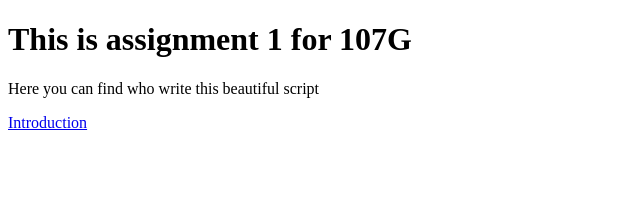
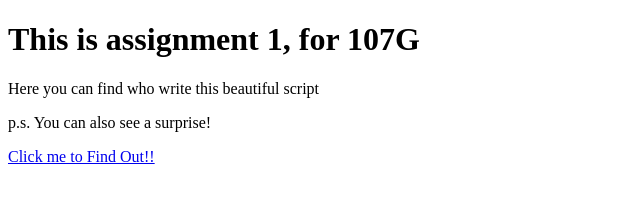
Before and after one commit to SaeSaeeda/107, a plain HTML site: page index.html in a window 1280 px wide. Shown: the whole page, without its empty margins (0-640 px from the left). Drawn offline with Linux system fonts and the light colour scheme.

Commit message:
forth try

```diff
--- a/index.html
+++ b/index.html
@@ -2,11 +2,12 @@
 <meta charset = UTF-8>
 <html>
     <head>
-        <title> Assignment 1 107G</title>
+        <title> Assignment 1: 107G</title>
     </head>
     <body>
-        <h1> This is assignment 1 for 107G</h1>
+        <h1> This is assignment 1, for 107G</h1>
         <p> Here you can find who write this beautiful script</p>
-        <a href="page2.html">Introduction</a>
+        <p> p.s. You can also see a surprise!</p>
+        <a href="page2.html">Click me to Find Out!!</a>
     </body>
 </html>
```
Also changed, not shown: page2.html (+2 -0 lines).
